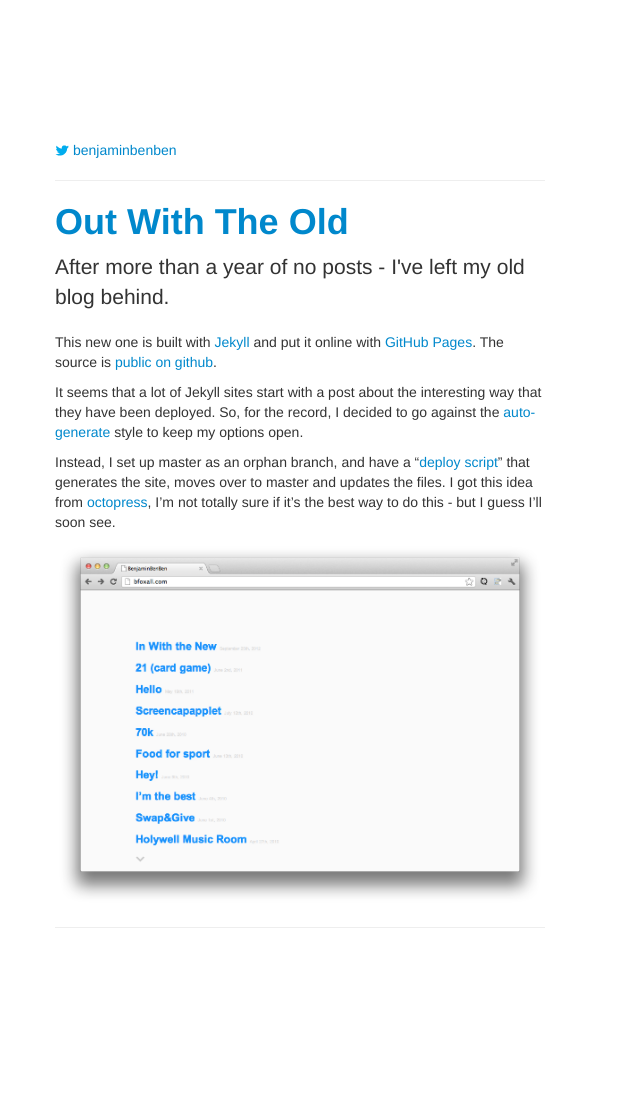
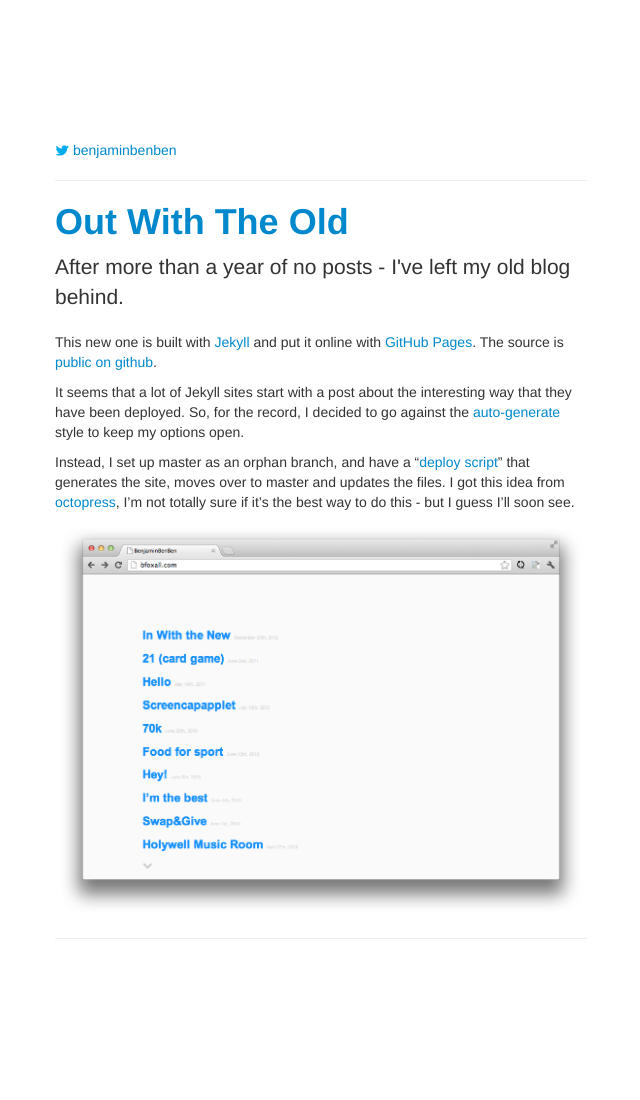
Before and after one commit to benfoxall/benfoxall.github.com, a Jekyll site: the page built from index.html, in a window 1280 px wide. Shown: the whole page, without its empty margins (1-641 px from the left). Built offline with Jekyll 4.4.1, drawn with Linux system fonts in a browser that asks for light colours; comment, search, counter and statistics services are not loaded.

Commit message:
sytle tweaks

```diff
--- a/style/main.css
+++ b/style/main.css
@@ -5,7 +5,7 @@ body{
 .page{
 	margin:9em 3em;
 	padding:1em;
-	max-width:35em;
+	max-width:38em;
 }
 .icon-twitter{
 	background: url('../img/bird_blue_16.png') no-repeat left center ;
```
Also changed, not shown: img/lgraph.png (added).
